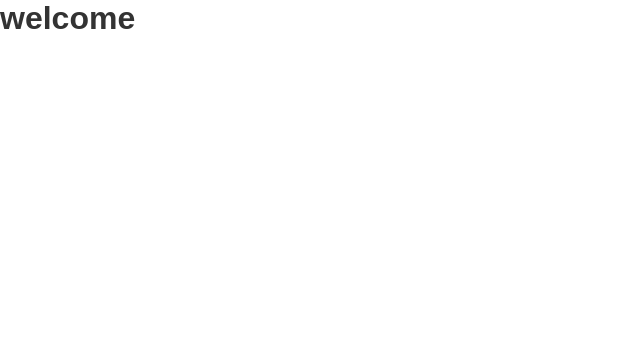
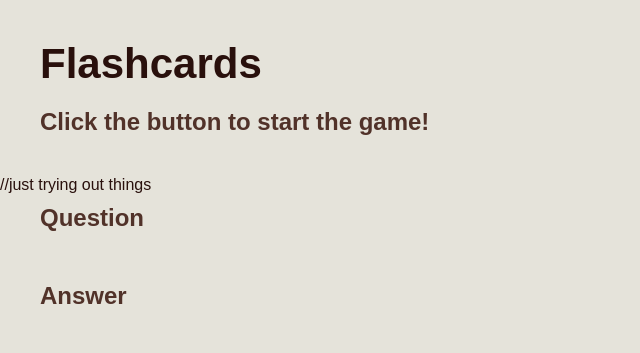
Before and after one commit to dorinapruska/REDI-final-project, a plain HTML site: page index.html in a window 1280 px wide. Shown: the whole page, without its empty margins (0-640 px from the left). Drawn offline with Linux system fonts and the light colour scheme.

Commit message:
styled background, colors and started in the card

```diff
--- a/index.html
+++ b/index.html
@@ -7,12 +7,26 @@
   <link rel="stylesheet" href="styles.css">
 </head>
 <body>
-<h1> welcome</h1>
-  <!-- ── HEADER ────────────────────────────────────────────────────
-       A good place for your app name and any top-level navigation.  -->
+  <header>
+    <h1> Flashcards</h1>
+    <h2>Click the button to start the game!</h2>
+  </header>
 
 
   <main>
+//just trying out things
+
+<div class="flip-card">
+  <div class="flip-card-inner">
+    <div class="flip-card-front">
+      <h2>Question</h2>
+    </div>
+    <div class="flip-card-back">
+      <h2>Answer</h2>
+    </div>
+  </div>
+</div>
+
 
     <!-- ── VIEW: MANAGE DECK ──────────────────────────────────────
          This is the screen where the user builds their deck.
--- a/styles.css
+++ b/styles.css
@@ -4,9 +4,9 @@
    Changing a colour here updates it across the whole app.         */
 :root {
   /* Colours — pick whatever fits your design */
-  --color-bg:      #ffffff;
-  --color-primary: #333333;
-  --color-accent:  #0066cc;
+  --color-bg:      #E5E3DA;
+  --color-primary: #29100C;
+  --color-accent:  #513229;
 
   /* Card size — adjust to taste */
   --card-width:  340px;
@@ -31,6 +31,19 @@ body {
 /* ── LAYOUT ─────────────────────────────────────────────────── */
 /* TODO: style your header, main content area, views, etc. */
 
+h1{
+  text-align: left;
+  font-size: 42px;
+  color: #29100C;
+  padding: 40px 40px 10px 40px;
+}
+
+h2{
+  text-align: left;
+  font-size: 24px;
+  color: var(--color-accent);
+  padding: 10px 40px 40px 40px;
+}
 
 /* ── CARD LIST (manage view) ─────────────────────────────────── */
 /* TODO: style the list of cards and the "add card" form */
```
